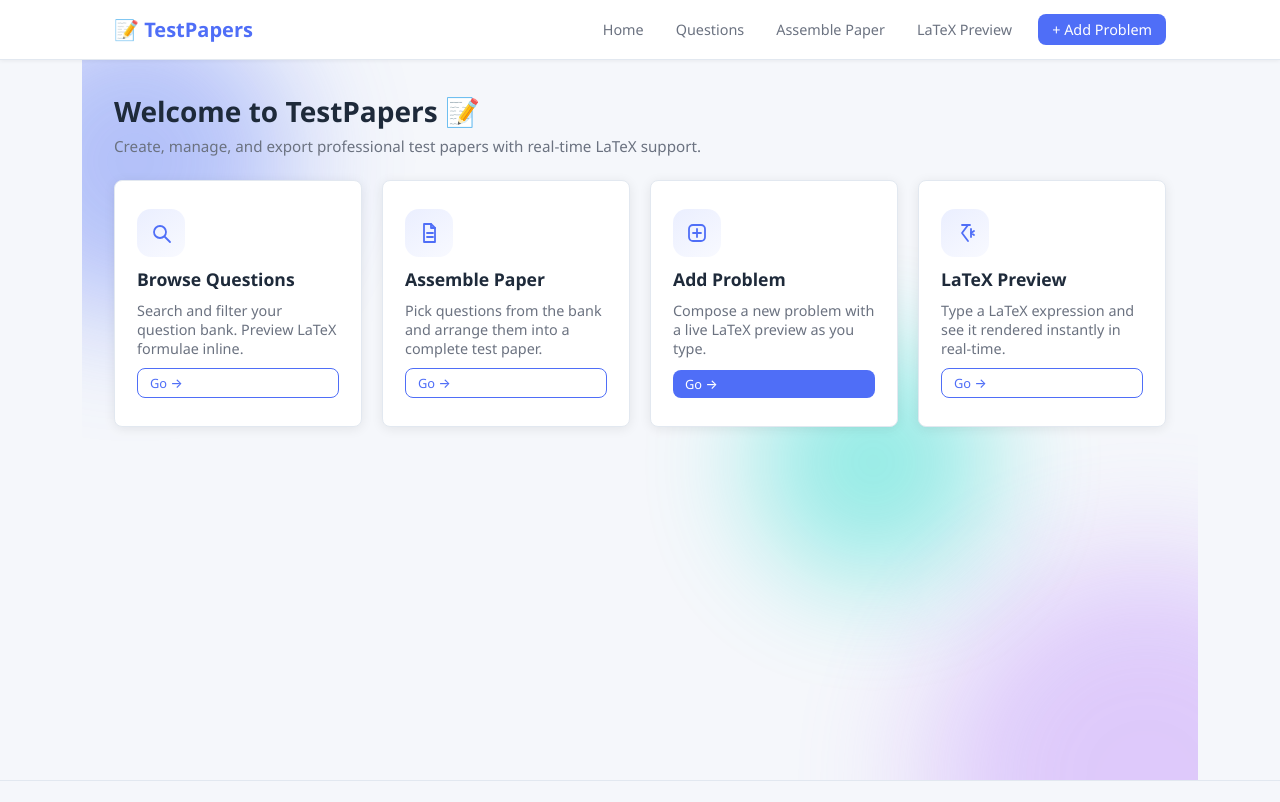
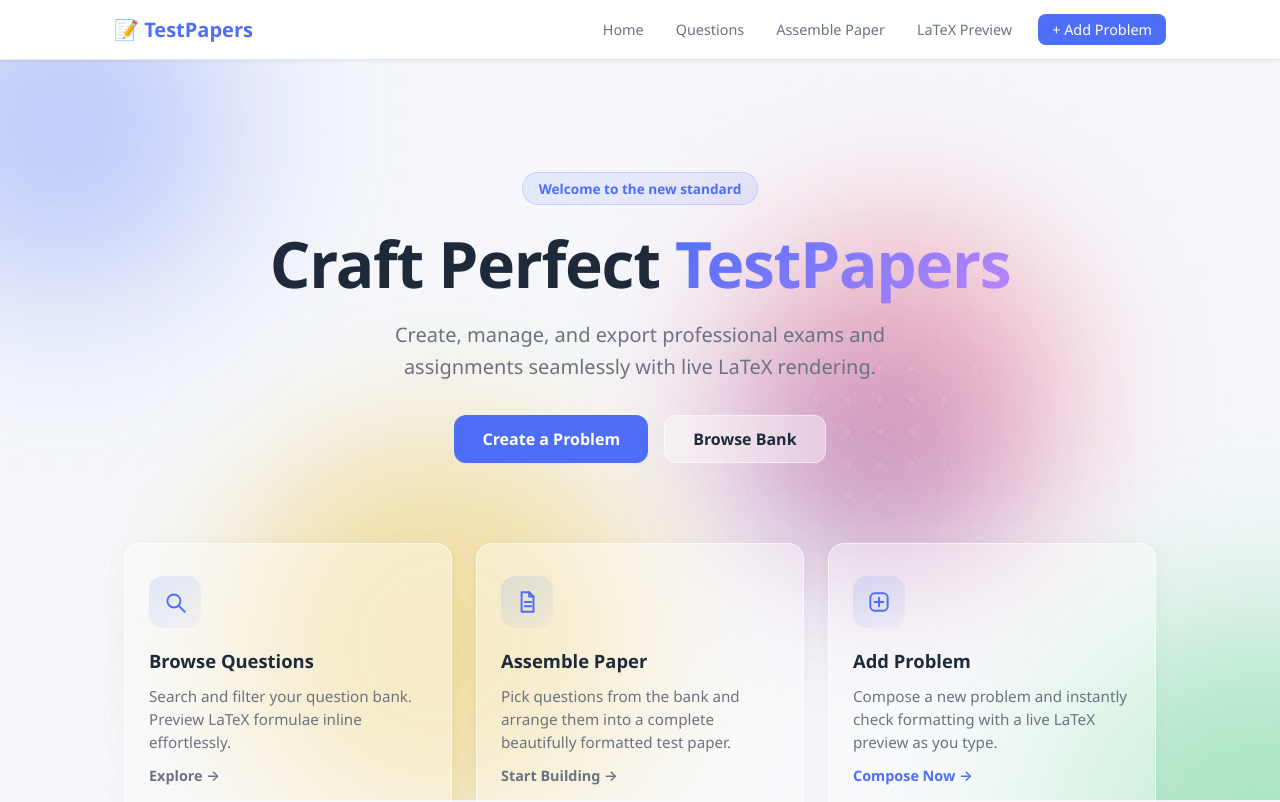
Before and after one commit to Clearders/TestPapers, a Nuxt app: page / in a window 1280 px wide. Shown: the top 802 px of the page. Built offline with nearby package versions, Linux system fonts and the light colour scheme.

Commit message:
feat: add problem form with question type selection and dynamic options

```diff
--- a/app/layouts/default.vue
+++ b/app/layouts/default.vue
@@ -1,5 +1,15 @@
 <template>
   <div class="site-wrapper">
+    <!-- Delicate dynamic background globally -->
+    <div class="dynamic-bg" aria-hidden="true">
+      <div class="bg-pattern"></div>
+      <div class="shape shape-1"></div>
+      <div class="shape shape-2"></div>
+      <div class="shape shape-3"></div>
+      <div class="shape shape-4"></div>
+      <div class="shape shape-5"></div>
+    </div>
+
     <header class="site-header">
       <div class="header-inner">
         <NuxtLink to="/" class="logo">📝 TestPapers</NuxtLink>
@@ -50,7 +60,94 @@ button { cursor: pointer; font: inherit; }
 input, textarea, select { font: inherit; }
 
 /* ── Layout ── */
-.site-wrapper { display: flex; flex-direction: column; min-height: 100vh; }
+.site-wrapper { display: flex; flex-direction: column; min-height: 100vh; position: relative; overflow: hidden; }
+
+/* ── Dynamic Global Background Styles ── */
+.dynamic-bg {
+  position: fixed;
+  top: 0;
+  left: 0;
+  width: 100%;
+  height: 100%;
+  z-index: -1;
+  pointer-events: none;
+  overflow: hidden;
+  background: var(--color-bg);
+}
+
+.bg-pattern {
+  position: absolute;
+  top: 0; left: 0; width: 100%; height: 100%;
+  background-image: radial-gradient(var(--color-border) 1px, transparent 1px);
+  background-size: 32px 32px;
+  opacity: 0.6;
+  z-index: 1;
+}
+
+.shape {
+  position: absolute;
+  filter: blur(80px);
+  opacity: 0.35;
+  border-radius: 50%;
+  animation: float 20s infinite ease-in-out alternate;
+  z-index: 0;
+}
+
+.shape-1 {
+  width: 300px;
+  height: 300px;
+  background: var(--color-primary, #4f6ef7);
+  top: -10%;
+  left: -10%;
+  animation-delay: 0s;
+}
+
+.shape-2 {
+  width: 400px;
+  height: 400px;
+  background: #22c55e;
+  bottom: -20%;
+  right: -10%;
+  animation-delay: -5s;
+  animation-duration: 25s;
+}
+
+.shape-3 {
+  width: 250px;
+  height: 250px;
+  background: #3a56d4;
+  top: 40%;
+  left: 60%;
+  animation-delay: -10s;
+  animation-duration: 18s;
+}
+
+.shape-4 {
+  width: 350px;
+  height: 350px;
+  background: #f43f5e;
+  top: 20%;
+  right: 15%;
+  animation-delay: -7s;
+  animation-duration: 22s;
+}
+
+.shape-5 {
+  width: 450px;
+  height: 450px;
+  background: #eab308;
+  bottom: 0%;
+  left: 20%;
+  animation-delay: -14s;
+  animation-duration: 30s;
+}
+
+@keyframes float {
+  0% { transform: translate(0, 0) scale(1) rotate(0deg); }
+  33% { transform: translate(15%, 20%) scale(1.15) rotate(45deg); }
+  66% { transform: translate(-10%, 15%) scale(0.95) rotate(-30deg); }
+  100% { transform: translate(-5%, -10%) scale(0.9) rotate(0deg); }
+}
 
 /* ── Animation Keyframes ── */
 @keyframes slideDown {
--- a/app/pages/index.vue
+++ b/app/pages/index.vue
@@ -1,19 +1,21 @@
 <template>
   <div class="home-wrapper">
-    <!-- Delicate dynamic background -->
-    <div class="dynamic-bg" aria-hidden="true">
-      <div class="shape shape-1"></div>
-      <div class="shape shape-2"></div>
-      <div class="shape shape-3"></div>
-    </div>
+    <section class="hero-section">
+      <div class="hero-content">
+        <div class="badge-pill bounce-in">Welcome to the new standard</div>
+        <h1 class="hero-title slide-up">Craft Perfect <span class="text-gradient">TestPapers</span></h1>
+        <p class="hero-sub slide-up-delay">Create, manage, and export professional exams and assignments seamlessly with live LaTeX rendering.</p>
+        <div class="hero-actions slide-up-delay-2">
+          <NuxtLink to="/add-problem" class="btn btn-primary btn-lg shine-effect">Create a Problem</NuxtLink>
+          <NuxtLink to="/questions" class="btn btn-glass btn-lg">Browse Bank</NuxtLink>
+        </div>
+      </div>
+    </section>
 
     <section class="content-section">
-      <h1 class="page-title">Welcome to TestPapers 📝</h1>
-      <p class="page-sub">Create, manage, and export professional test papers with real-time LaTeX support.</p>
-
       <!-- Feature cards -->
       <div class="feature-grid">
-        <a href="/questions" class="feature-card card" style="--i:0">
+        <NuxtLink to="/questions" class="feature-card card-glass" style="--i:0">
           <div class="feature-icon" aria-hidden="true">
             <svg viewBox="0 0 24 24" class="feature-icon-svg">
               <circle cx="11" cy="11" r="6"></circle>
@@ -21,11 +23,11 @@
             </svg>
           </div>
           <h2>Browse Questions</h2>
-          <p>Search and filter your question bank. Preview LaTeX formulae inline.</p>
-          <span class="btn btn-outline btn-sm" style="margin-top:auto">Go →</span>
-        </a>
+          <p>Search and filter your question bank. Preview LaTeX formulae inline effortlessly.</p>
+          <span class="btn-text" style="margin-top:auto">Explore →</span>
+        </NuxtLink>
 
-        <a href="/papers" class="feature-card card" style="--i:1">
+        <NuxtLink to="/papers" class="feature-card card-glass" style="--i:1">
           <div class="feature-icon" aria-hidden="true">
             <svg viewBox="0 0 24 24" class="feature-icon-svg">
               <path d="M7 3h7l4 4v14H7z"></path>
@@ -35,11 +37,11 @@
             </svg>
           </div>
           <h2>Assemble Paper</h2>
-          <p>Pick questions from the bank and arrange them into a complete test paper.</p>
-          <span class="btn btn-outline btn-sm" style="margin-top:auto">Go →</span>
-        </a>
+          <p>Pick questions from the bank and arrange them into a complete beautifully formatted test paper.</p>
+          <span class="btn-text" style="margin-top:auto">Start Building →</span>
+        </NuxtLink>
 
-        <a href="/add-problem" class="feature-card card" style="--i:2">
+        <NuxtLink to="/add-problem" class="feature-card card-glass" style="--i:2">
           <div class="feature-icon" aria-hidden="true">
             <svg viewBox="0 0 24 24" class="feature-icon-svg">
               <rect x="4" y="4" width="16" height="16" rx="4"></rect>
@@ -48,11 +50,11 @@
             </svg>
           </div>
           <h2>Add Problem</h2>
-          <p>Compose a new problem with a live LaTeX preview as you type.</p>
-          <span class="btn btn-primary btn-sm" style="margin-top:auto">Go →</span>
-        </a>
+          <p>Compose a new problem and instantly check formatting with a live LaTeX preview as you type.</p>
+          <span class="btn-text highlight" style="margin-top:auto">Compose Now →</span>
+        </NuxtLink>
 
-        <a href="/latex" class="feature-card card" style="--i:3">
+        <NuxtLink to="/latex" class="feature-card card-glass" style="--i:3">
           <div class="feature-icon" aria-hidden="true">
             <svg viewBox="0 0 24 24" class="feature-icon-svg">
               <path d="M9 4h8"></path>
@@ -62,152 +64,240 @@
             </svg>
           </div>
           <h2>LaTeX Preview</h2>
-          <p>Type a LaTeX expression and see it rendered instantly in real-time.</p>
-          <span class="btn btn-outline btn-sm" style="margin-top:auto">Go →</span>
-        </a>
+          <p>A quick sandbox. Type any LaTeX expression and see it rendered to verify math syntax.</p>
+          <span class="btn-text" style="margin-top:auto">Try Sandbox →</span>
+        </NuxtLink>
       </div>
     </section>
   </div>
 </template>
 
 <style scoped>
-/* Dynamic Background Styles */
 .home-wrapper {
   position: relative;
-  min-height: calc(100vh - 80px);
-  overflow: hidden;
-  padding: 2rem;
-  margin: -2rem; /* Negate default padding to fill screen */
+  display: flex;
+  flex-direction: column;
+  gap: 40px;
+  padding: 20px 0 60px;
 }
 
-.dynamic-bg {
-  position: absolute;
-  top: 0;
-  left: 0;
-  width: 100%;
-  height: 100%;
-  z-index: 0;
-  pointer-events: none;
+/* Hero Section Styles */
+.hero-section {
+  text-align: center;
+  padding: 60px 20px 40px;
+  position: relative;
+  z-index: 2;
+}
+
+.hero-content {
+  max-width: 800px;
+  margin: 0 auto;
+  display: flex;
+  flex-direction: column;
+  align-items: center;
+}
+
+.badge-pill {
+  display: inline-block;
+  padding: 6px 16px;
+  background: rgba(79, 110, 247, 0.1);
+  color: var(--color-primary);
+  border: 1px solid rgba(79, 110, 247, 0.2);
+  border-radius: 999px;
+  font-size: 0.85rem;
+  font-weight: 600;
+  margin-bottom: 24px;
+}
+
+.hero-title {
+  font-size: clamp(2.5rem, 5vw, 4rem);
+  font-weight: 800;
+  line-height: 1.1;
+  color: var(--color-text);
+  margin-bottom: 20px;
+  letter-spacing: -0.02em;
+}
+
+.text-gradient {
+  background: linear-gradient(135deg, var(--color-primary), #bb86fc);
+  -webkit-background-clip: text;
+  -webkit-text-fill-color: transparent;
+  background-clip: text;
+}
+
+.hero-sub {
+  font-size: clamp(1.1rem, 2vw, 1.25rem);
+  color: var(--color-muted);
+  max-width: 600px;
+  margin-bottom: 32px;
+  line-height: 1.6;
+}
+
+.hero-actions {
+  display: flex;
+  gap: 16px;
+  flex-wrap: wrap;
+  justify-content: center;
+}
+
+.btn-lg {
+  padding: 12px 28px;
+  font-size: 1rem;
+  border-radius: 12px;
+  font-weight: 600;
+}
+
+.btn-glass {
+  background: rgba(255, 255, 255, 0.4);
+  backdrop-filter: blur(12px);
+  -webkit-backdrop-filter: blur(12px);
+  border: 1px solid rgba(255, 255, 255, 0.5);
+  color: var(--color-text);
+  transition: all 0.3s ease;
+}
+.btn-glass:hover {
+  background: rgba(255, 255, 255, 0.8);
+  transform: translateY(-2px);
+  box-shadow: 0 8px 20px rgba(0,0,0,0.06);
+}
+
+.shine-effect {
+  position: relative;
   overflow: hidden;
 }
-
-.shape {
+.shine-effect::after {
+  content: '';
   position: absolute;
-  filter: blur(60px);
-  opacity: 0.4;
-  border-radius: 50%;
-  animation: float 20s infinite ease-in-out alternate;
+  top: 0; left: -100%;
+  width: 50%; height: 100%;
+  background: linear-gradient(to right, rgba(255,255,255,0) 0%, rgba(255,255,255,0.3) 50%, rgba(255,255,255,0) 100%);
+  transform: skewX(-20deg);
+  animation: shine 3s infinite;
 }
-
-.shape-1 {
-  width: 300px;
-  height: 300px;
-  background: var(--color-primary, #5677fc);
-  top: -10%;
-  left: -10%;
-  animation-delay: 0s;
-}
-
-.shape-2 {
-  width: 400px;
-  height: 400px;
-  background: #bb86fc;
-  bottom: -20%;
-  right: -10%;
-  animation-delay: -5s;
-  animation-duration: 25s;
-}
-
-.shape-3 {
-  width: 250px;
-  height: 250px;
-  background: #03dac6;
-  top: 40%;
-  left: 60%;
-  animation-delay: -10s;
-  animation-duration: 18s;
-}
-
-@keyframes float {
-  0% { transform: translate(0, 0) scale(1); }
-  50% { transform: translate(10%, 15%) scale(1.1); }
-  100% { transform: translate(-5%, -10%) scale(0.9); }
+@keyframes shine {
+  0% { left: -100%; }
+  20% { left: 200%; }
+  100% { left: 200%; }
 }
 
 .content-section {
   position: relative;
   z-index: 1;
+  padding: 0 10px;
 }
 
-/* Existing Feature Grid and Card Styles */
+/* Feature Grid and Glass Cards */
 .feature-grid {
   display: grid;
-  grid-template-columns: repeat(auto-fit, minmax(240px, 1fr));
-  gap: 20px;
+  grid-template-columns: repeat(auto-fit, minmax(250px, 1fr));
+  gap: 24px;
 }
+
+.card-glass {
+  background: rgba(255, 255, 255, 0.4);
+  backdrop-filter: blur(16px);
+  -webkit-backdrop-filter: blur(16px);
+  border: 1px solid rgba(255, 255, 255, 0.6);
+  box-shadow: 0 4px 24px rgba(0, 0, 0, 0.04);
+}
+
 .feature-card {
-  display: flex; flex-direction: column; gap: 10px;
-  padding: 28px 22px; border-radius: var(--radius);
-  transition: transform .32s cubic-bezier(0.16, 1, 0.3, 1), box-shadow .32s ease;
+  display: flex; flex-direction: column; gap: 12px;
+  padding: 32px 24px; border-radius: 16px;
+  transition: transform .3s cubic-bezier(0.16, 1, 0.3, 1), box-shadow .3s ease, border-color .3s ease;
   color: var(--color-text);
   text-decoration: none;
-  animation: featureIn .55s ease-out backwards;
-  animation-delay: calc(var(--i) * 0.08s);
-  will-change: transform;
+  animation: featureIn .6s ease-out backwards;
+  animation-delay: calc(var(--i) * 0.1s + 0.3s);
 }
 
 .feature-card:hover {
-  box-shadow: 0 12px 28px rgba(0,0,0,.12);
-  transform: translateY(-4px);
+  box-shadow: 0 16px 32px rgba(79, 110, 247, 0.08);
+  transform: translateY(-6px);
+  border-color: rgba(79, 110, 247, 0.3);
+  background: rgba(255, 255, 255, 0.6);
 }
+
 .feature-icon {
-  width: 48px;
-  height: 48px;
+  width: 52px;
+  height: 52px;
   border-radius: 14px;
   display: grid;
   place-items: center;
-  background: linear-gradient(145deg, rgba(86, 119, 252, 0.12), rgba(86, 119, 252, 0.04));
-  transition: transform .28s ease, background .28s ease;
+  background: linear-gradient(145deg, rgba(86, 119, 252, 0.15), rgba(86, 119, 252, 0.04));
+  transition: transform .3s ease, background .3s ease;
+  margin-bottom: 8px;
 }
 .feature-icon-svg {
-  width: 24px;
-  height: 24px;
+  width: 26px;
+  height: 26px;
   fill: none;
   stroke: var(--color-primary);
   stroke-width: 1.8;
   stroke-linecap: round;
   stroke-linejoin: round;
-  transition: transform .28s ease;
+  transition: transform .3s ease;
 }
 .feature-card:hover .feature-icon {
-  transform: translateY(-1px) scale(1.04);
-  background: linear-gradient(145deg, rgba(86, 119, 252, 0.18), rgba(86, 119, 252, 0.08));
+  transform: translateY(-2px) scale(1.05);
+  background: linear-gradient(145deg, rgba(86, 119, 252, 0.22), rgba(86, 119, 252, 0.08));
 }
 .feature-card:hover .feature-icon-svg {
-  transform: scale(1.06);
+  transform: scale(1.1);
 }
-.feature-card h2 { font-size: 1.1rem; font-weight: 700; transition: color 0.3s ease; }
+
+.feature-card h2 { font-size: 1.15rem; font-weight: 700; transition: color 0.3s ease; }
 .feature-card:hover h2 { color: var(--color-primary); }
-.feature-card p  { font-size: .9rem; color: var(--color-muted); flex: 1; }
+.feature-card p  { font-size: .95rem; color: var(--color-muted); flex: 1; line-height: 1.5; }
+
+.btn-text {
+  font-size: 0.9rem;
+  font-weight: 600;
+  color: var(--color-muted);
+  display: inline-flex;
+  align-items: center;
+  transition: color 0.2s ease, transform 0.2s ease;
+}
+.btn-text.highlight { color: var(--color-primary); }
+.feature-card:hover .btn-text {
+  color: var(--color-primary);
+  transform: translateX(4px);
+}
+
+/* Animations */
+.bounce-in {
+  animation: bounceIn 0.8s cubic-bezier(0.175, 0.885, 0.32, 1.275) backwards;
+}
+.slide-up {
+  animation: slideUp 0.6s cubic-bezier(0.16, 1, 0.3, 1) backwards;
+}
+.slide-up-delay {
+  animation: slideUp 0.6s cubic-bezier(0.16, 1, 0.3, 1) backwards;
+  animation-delay: 0.1s;
+}
+.slide-up-delay-2 {
+  animation: slideUp 2.0s cubic-bezier(0.16, 1, 0.3, 1) backwards;
+  animation-delay: 0.2s;
+}
+
+@keyframes bounceIn {
+  0% { opacity: 0; transform: scale(0.8) translateY(20px); }
+  100% { opacity: 1; transform: scale(1) translateY(0); }
+}
+
+@keyframes slideUp {
+  from { opacity: 0; transform: translateY(20px); }
+  to { opacity: 1; transform: translateY(0); }
+}
 
 @keyframes featureIn {
-  from {
-    opacity: 0;
-    transform: translateY(10px);
-  }
-  to {
-    opacity: 1;
-    transform: translateY(0);
-  }
+  from { opacity: 0; transform: translateY(16px); }
+  to { opacity: 1; transform: translateY(0); }
 }
 
 @media (prefers-reduced-motion: reduce) {
-  .feature-card {
+  .feature-card, .slide-up, .bounce-in, .slide-up-delay, .slide-up-delay-2, .shine-effect::after {
     animation: none;
-    transition: none;
-  }
-  .feature-icon,
-  .feature-icon-svg {
     transition: none;
   }
 }
--- a/app/pages/latex.vue
+++ b/app/pages/latex.vue
@@ -1,6 +1,6 @@
 <template>
   <section>
-    <h1 class="page-title">Real-time LaTeX Preview 🧮</h1>
+    <h1 class="page-title">Real-time LaTeX Preview </h1>
     <p class="page-sub">Type a LaTeX expression below and see it rendered instantly.</p>
 
     <div class="demo-box card" style="margin-top:20px">
@@ -31,7 +31,7 @@ const demoFormula = ref('\\int_0^\\infty e^{-x^2}\\,dx = \\frac{\\sqrt{\\pi}}{2}
 .demo-editor { display: grid; grid-template-columns: 1fr 1fr; gap: 16px; }
 .demo-textarea {
   width: 100%; min-height: 200px; resize: vertical; font-family: monospace;
-  transition: all 0.3s ease;
+  transition: transform 0.3s ease, box-shadow 0.3s ease, border-color 0.3s ease;
 }
 .demo-textarea:focus {
   box-shadow: 0 0 0 4px rgba(79, 110, 247, 0.15);
@@ -39,7 +39,7 @@ const demoFormula = ref('\\int_0^\\infty e^{-x^2}\\,dx = \\frac{\\sqrt{\\pi}}{2}
 }
 .demo-preview {
   min-height: 200px; display: flex; flex-direction: column;
-  transition: all 0.4s ease;
+  transition: transform 0.4s ease, box-shadow 0.4s ease;
 }
 .demo-preview:hover {
   box-shadow: 0 8px 24px rgba(0,0,0,0.1);
--- a/app/pages/questions.vue
+++ b/app/pages/questions.vue
@@ -1,6 +1,6 @@
 <template>
   <section>
-    <h1 class="page-title">Question Bank 🔍</h1>
+    <h1 class="page-title">Question Bank </h1>
     <p class="page-sub">Browse, search, and filter all available test questions.</p>
 
     <!-- Toolbar -->
```
Also changed, not shown: app/pages/add-problem.vue (+67 -7 lines), app/pages/papers.vue (+4 -4 lines), 1 other file (tests, documents, lock files or other folders).
